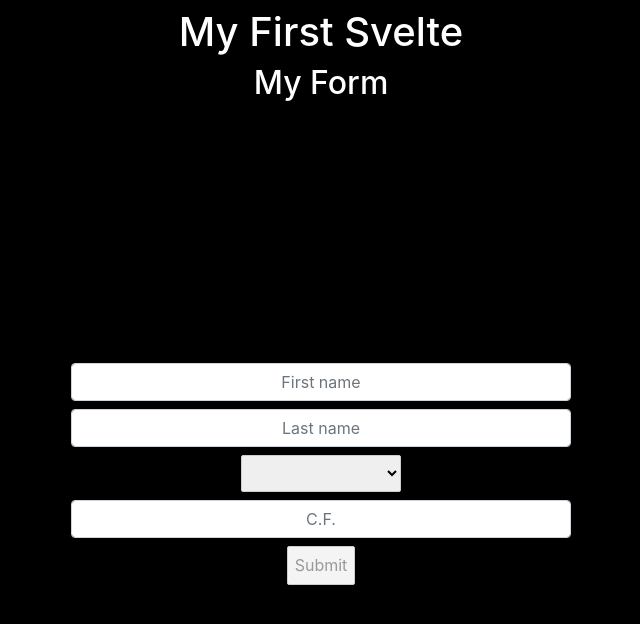
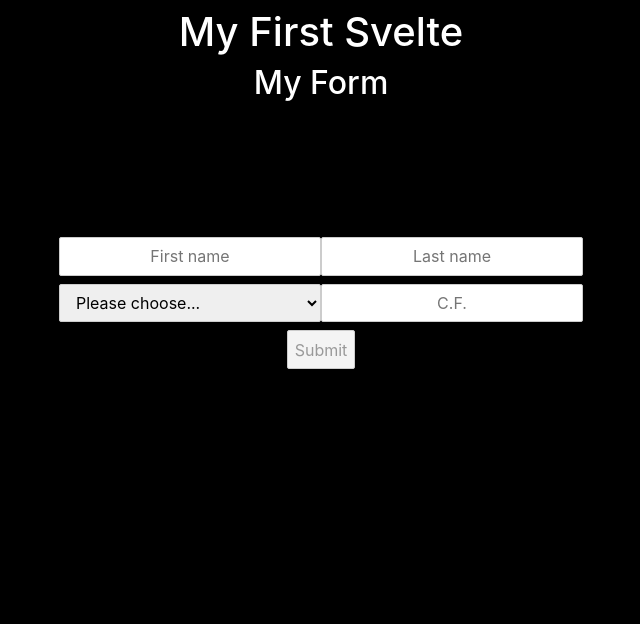
Before and after one commit to Gabriele-66/MyFirstSvelte, a Svelte app: page / in a window 1280 px wide. Shown: the top 624 px of the page, without its empty margins (319-959 px from the left). Built offline with nearby package versions, Linux system fonts and the light colour scheme.

Commit message:
refact work

```diff
--- a/src/App.svelte
+++ b/src/App.svelte
@@ -1,6 +1,7 @@
 <script>
-	import MyForm from './form.svelte'
+	import Interface from './component/Interface.svelte'
 </script>
 
 <h1 style="text-align:center">My First Svelte</h1>
-<MyForm/>
+
+<Interface/>
--- /dev/null
+++ b/src/component/Interface.svelte
@@ -0,0 +1,10 @@
+<script>
+	import MyFormI from './interfaces/Form.svelte'
+    import MyTableI from './interfaces/Table.svelte'
+
+    function handleAdd(event){
+        console.log(event.detail.nome)
+    }
+</script>
+
+<MyFormI on:add={handleAdd}/>
--- /dev/null
+++ b/src/component/interfaces/Form.svelte
@@ -0,0 +1,57 @@
+<script>
+import { createEventDispatcher } from "svelte";
+
+
+	let Fname ='';
+	let Lname ='';
+	let Cf ='';
+	let Sex ='';
+	$:disBtn=!Fname || !Lname || !Sex || !Cf;
+	const dispatch = createEventDispatcher();
+	function handleSubmit() {
+		dispatch('add',{
+			nome:Fname,
+			cognome:Lname
+		})
+		formDis=alert(`First Name ${Fname},Last Name ${Lname},C.F. ${Cf},Sex ${Sex}`);
+	}
+</script>
+
+<h2 style="text-align:center">My Form</h2>
+
+<form on:submit|preventDefault={handleSubmit}>
+    <div class="row">
+		<input type="text" class="col" placeholder="First name" bind:value={Fname}>
+		<input type="text" class="col" placeholder="Last name" bind:value={Lname}>
+    </div>
+
+    <div class="row">
+        <select class="col" bind:value={Sex}>
+			<option value="" selected>Please choose...</option>
+			<option value="M">Male</option>
+			<option value="F">Famale</option>
+        </select>
+		<input type="text" class="col" placeholder="C.F." bind:value={Cf}>
+    </div>
+
+    <button class="col" disabled={disBtn} type=submit>
+		Submit
+	</button>
+</form>
+
+
+<style>
+
+	form {
+		display: block;
+		width: 500px;
+		max-width: 100%;
+		text-align: center;
+		margin:0 auto;
+		padding-top: 10%;
+	}
+
+	input{
+		text-align: center;
+	}
+</style>
--- a/src/form.svelte
+++ /dev/null
@@ -1,56 +0,0 @@
-<script>
-	let Fname ='';
-	let Lname ='';
-	let Cf ='';
-	let Sex ='';
-
-	function handleSubmit() {
-		alert(`First Name ${Fname},Last Name ${Lname},C.F. ${Cf},Sex ${Sex}`);
-	}
-</script>
-
-<h2 style="text-align:center">My Form</h2>
-
-<form on:submit|preventDefault={handleSubmit}>
-    <div>
-        <div class="form-group">
-			<input type="text" class="form-control" placeholder="First name" bind:value={Fname}>
-		</div>
-		<div class="form-group">
-			<input type="text" class="form-control" placeholder="Last name" bind:value={Lname}>
-		</div>
-    </div>
-
-    <div>
-        <div>
-            <select bind:value={Sex} required>
-				<option  disabled>Please choose...</option>
-				<option >Male</option>
-				<option >Famale</option>
-        	</select>
-        </div>
-        <div class="form-group">
-			<input type="text" class="form-control" placeholder="C.F." bind:value={Cf}>
-		</div>
-    </div>
-
-    <button disabled={!Fname || !Lname || !Sex || !Cf} type=submit>
-		Submit
-	</button>
-</form>
-
-
-<style>
-	form {
-		display: block;
-		width: 500px;
-		max-width: 100%;
-		text-align: center;
-		margin:0 auto;
-		padding-top: 20%;
-	}
-
-	input{
-		text-align: center;
-	}
-</style>
```
Also changed, not shown: src/component/interfaces/Table.svelte (added).
